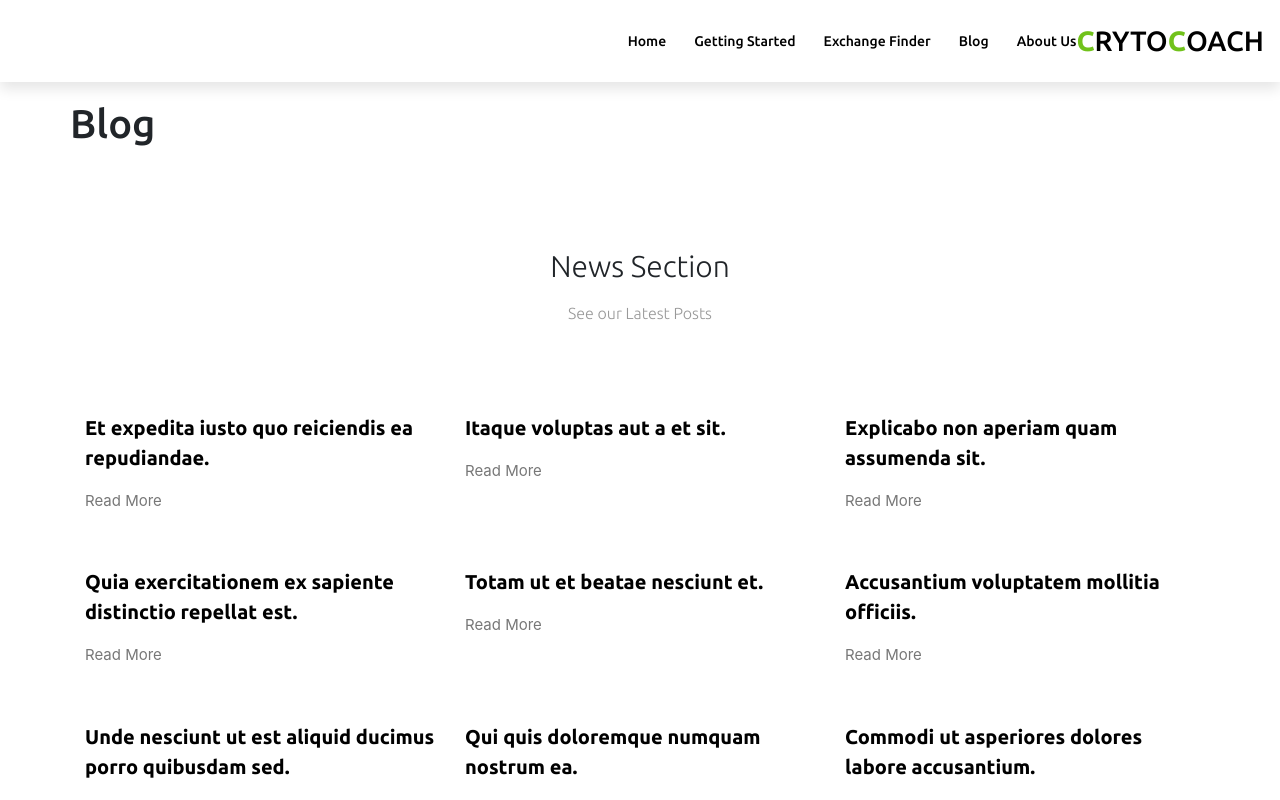
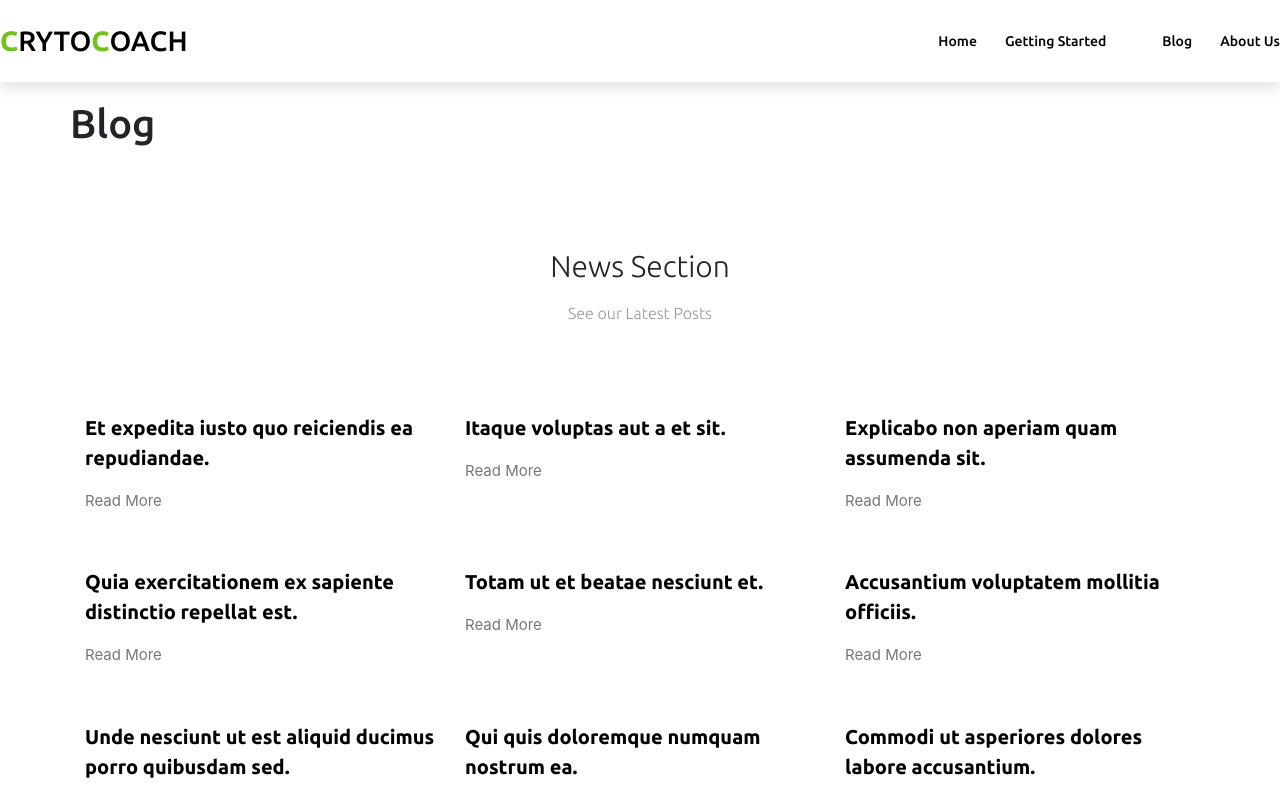
Before and after one commit to pcollinsTech/hydro-frontend, a React (Create React App) app: page /blog in a window 1280 px wide. Shown: the top 800 px of the page. Built offline with nearby package versions, Linux system fonts and the light colour scheme; a web font is replaced by a local one.

Commit message:
header change

```diff
--- a/src/layout/MainNav.js
+++ b/src/layout/MainNav.js
@@ -35,8 +35,14 @@ class NavBar extends Component {
   }
   render() {
     return (
+
       <div className='nav-wrapper'>
         <Navbar sticky='top' id='navbar' expand='lg' className='navbar navbar-expand-lg ' collapseOnSelect={true}>
+         <Navbar.Brand>
+            <Link to='/'>
+              <span>C</span>ryto<span>C</span>oach
+            </Link>
+          </Navbar.Brand>
           <Nav className='ml-auto'>
             <Nav.Item>
               <Link to='/' className='nav-link' onClick={this.closeNavbar}>
@@ -74,9 +80,7 @@ class NavBar extends Component {
                                 </NavDropdown> */}
 
             <Nav.Item>
-              <Link to='/exchange-finder' offset={-70} duration={800} className='nav-link' onClick={this.closeNavbar}>
-                Exchange Finder
-              </Link>
+
             </Nav.Item>
 
             <Nav.Item>
@@ -91,11 +95,7 @@ class NavBar extends Component {
               </Link>
             </Nav.Item>
           </Nav>
-          <Navbar.Brand>
-            <Link to='/'>
-              <span>C</span>ryto<span>C</span>oach
-            </Link>
-          </Navbar.Brand>
+
 
         </Navbar>
       </div>
```
